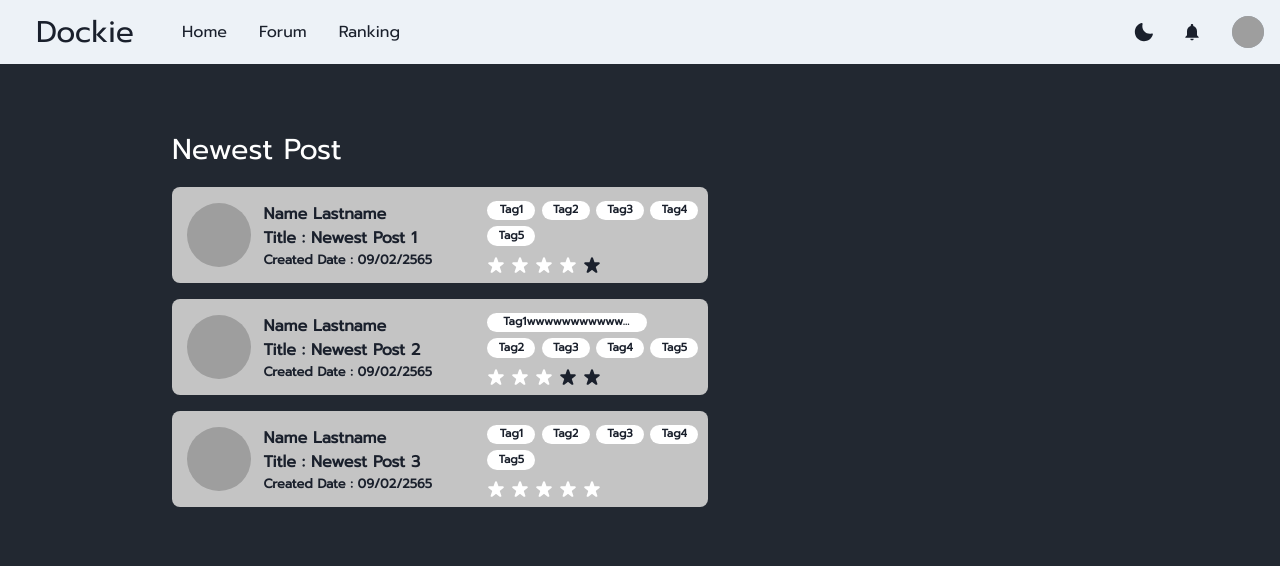
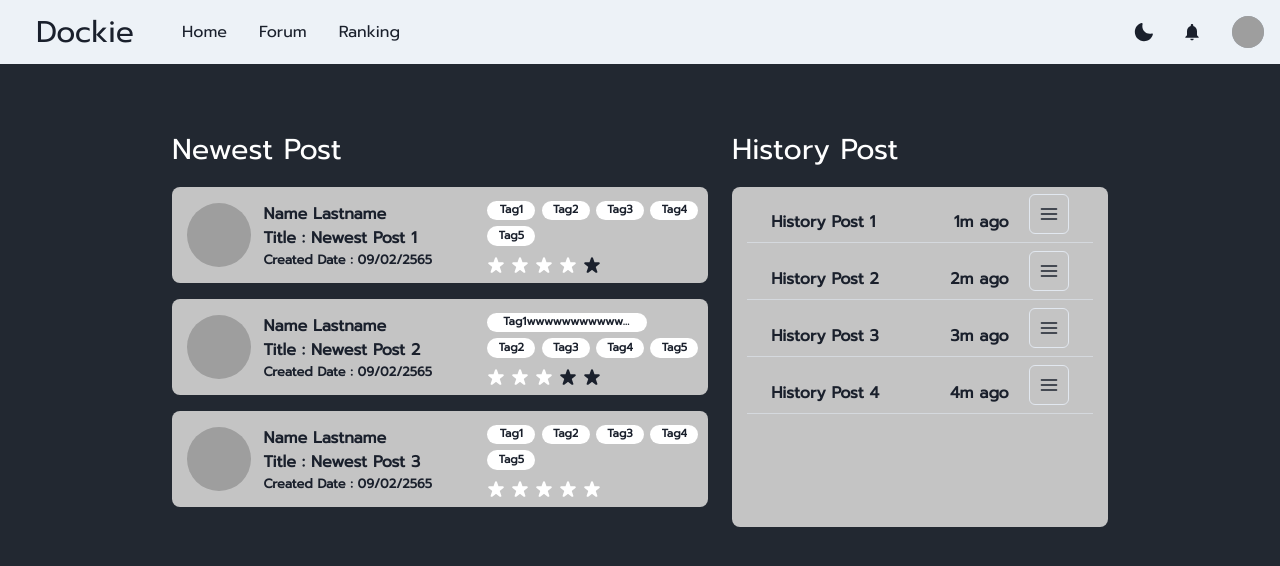
Before and after one commit to Mrsmithz/Project-SW-Dev-and-Env, a Next.js app in the folder frontend/: page / in a window 1280 px wide. Shown: the top 566 px of the page. Built offline with nearby package versions, Linux system fonts and the light colour scheme; grey boxes are pictures that could not be loaded.

Commit message:
[Create] Create History Component

```diff
--- /dev/null
+++ b/frontend/components/home/HistoryPostList.tsx
@@ -0,0 +1,52 @@
+import { HamburgerIcon } from "@chakra-ui/icons";
+import { Box, Divider, Grid, GridItem, IconButton, Stack, Text } from "@chakra-ui/react";
+import styles from "../../styles/Home.module.scss";
+
+type Props = {
+  posts: any[];
+};
+type HistoryItem = {
+  historyItem: history;
+};
+type history = {
+  id: string;
+  title: string;
+  duration: string;
+};
+
+const fontNormal = { base: "0.9rem", md: "1rem", lg: "1rem" };
+const fontSm = { base: "0.7rem", md: "0.8rem", lg: "0.8rem" };
+
+const History = ({ posts }: Props) => {
+  const HistoryItem = ({ historyItem }: HistoryItem) => {
+    return (
+      <Stack px={3}>
+        <Grid templateColumns="repeat(6, 1fr)" gap={3} px={6}>
+          <GridItem colSpan={3} h="10" style={{ display: "flex", alignItems: "flex-end", cursor: "pointer"}}>
+            <Text fontSize={fontNormal}>{historyItem.title}</Text>
+          </GridItem>
+          <GridItem
+            colStart={4}
+            colEnd={7}
+            h="10"
+            style={{ display: "flex", justifyContent: "flex-end", alignItems: "flex-end" }}
+          >
+            <Text fontSize={fontNormal}>{historyItem.duration} ago</Text>{" "}
+            <IconButton style={{marginLeft : 20}} aria-label="Icon" variant='outline' fontSize='20px' icon={<HamburgerIcon />}/>
+            {" "}
+          </GridItem>
+        </Grid>
+        <Divider orientation='horizontal' />
+      </Stack>
+    );
+  };
+
+  return (
+    <Stack className={styles.historyPostBox}>
+      {posts.map((item, index) => (
+        <HistoryItem historyItem={item} key={item.id} />
+      ))}
+    </Stack>
+  );
+};
+export default History;
--- a/frontend/pages/index.tsx
+++ b/frontend/pages/index.tsx
@@ -6,6 +6,7 @@ import { SimpleGrid, Box, Grid, GridItem } from '@chakra-ui/react'
 import NewestPostList from '../components/home/NewestPostList'
 
 import styles from '../styles/Home.module.scss'
+import HistoryPostList from '../components/home/HistoryPostList'
 
 const newestPostData = [
   {
@@ -52,6 +53,29 @@ const newestPostData = [
   },
 ]
 
+
+const historyPostData = [
+  {
+    id: "history1",
+    title : "History Post 1",
+    duration : "1m"
+  },
+  {
+    id: "history2",
+    title : "History Post 2",
+    duration : "2m"
+  },
+  {
+    id: "history3",
+    title : "History Post 3",
+    duration : "3m"
+  },
+  {
+    id: "history4",
+    title : "History Post 4",
+    duration : "4m"
+  }
+]
 const Home: NextPage = () => {
   return (
     <>
@@ -78,7 +102,11 @@ const Home: NextPage = () => {
           </GridItem>
 
           {/* History Grid */}
-          <GridItem colSpan={{ base: 12, md: 12, lg: 5 }}></GridItem>
+          <GridItem colSpan={{ base: 12, md: 12, lg: 5 }}>
+            <h1 className={styles.homeHeader}>History Post</h1>
+
+            <HistoryPostList posts={historyPostData}/>
+          </GridItem>
 
         </Grid>
 
--- a/frontend/styles/Home.module.scss
+++ b/frontend/styles/Home.module.scss
@@ -28,6 +28,15 @@
   }
 }
 
+.historyPostBox {
+  background-color: $gray--400;
+  border-radius: 0.5rem;
+  font-weight: 600;
+  padding: 0.4rem 0.2rem;
+  height: 340px;
+  overflow-y: scroll;
+}
+
 .newestPostTagBox {
   min-width: 3rem;
   max-width: 10rem;
```
